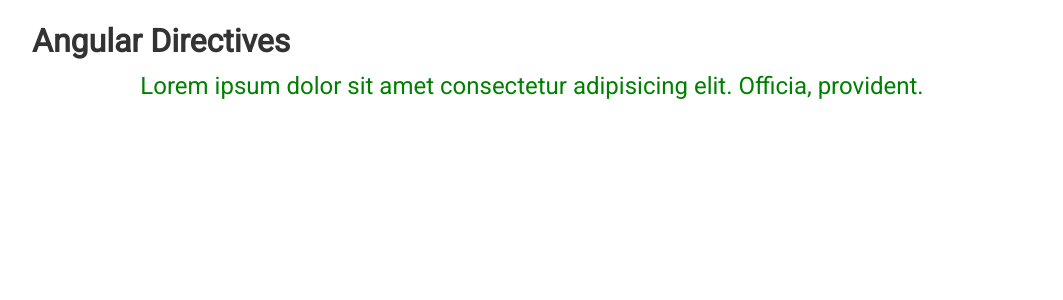
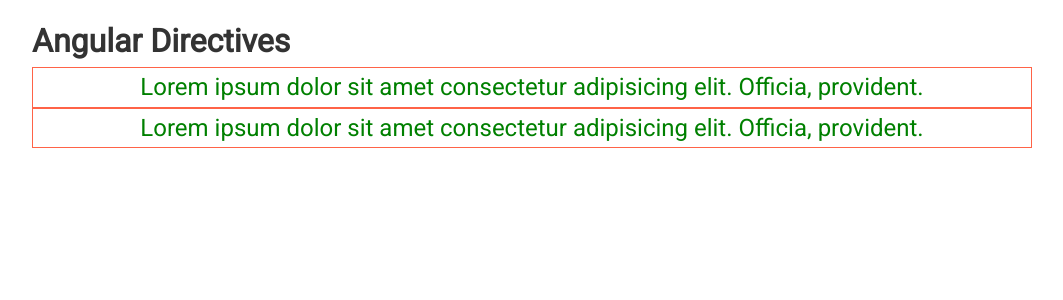
Before and after one commit to TkachukRR/26-angular-demo, an Angular app: page / in a window 1280 px wide. Shown: the top 300 px of the page, without its empty margins (108-1171 px from the left). Built offline with nearby package versions, Linux system fonts and the light colour scheme.

Commit message:
#010 Added posibility change element style by directive and @HostListener whti different possibles

```diff
--- a/src/app/app.component.html
+++ b/src/app/app.component.html
@@ -2,7 +2,25 @@
   <h1>
     {{ title.split("-").join(" ") }}
   </h1>
-  <p appStyle>
+  <p
+    appStyle="tomato"
+    [fontWeight]="'bold'"
+    [directiveStyles]="{
+      cursor: 'pointer',
+      border: '1px solid gray',
+      borderRadius: '8px'
+    }"
+  >
+    Lorem ipsum dolor sit amet consectetur adipisicing elit. Officia, provident.
+  </p>
+
+  <p
+    appStyle="pink"
+    [fontWeight]="'bold'"
+    [directiveStyles]="{
+      border: '1px solid brown'
+    }"
+  >
     Lorem ipsum dolor sit amet consectetur adipisicing elit. Officia, provident.
   </p>
 </div>
--- a/src/app/directives/style.directive.ts
+++ b/src/app/directives/style.directive.ts
@@ -1,15 +1,48 @@
-import { Directive, ElementRef, Renderer2, HostListener } from '@angular/core';
+import {
+  Directive,
+  ElementRef,
+  Renderer2,
+  HostListener,
+  Input,
+} from '@angular/core';
 
 @Directive({
   selector: '[appStyle]',
 })
 export class StyleDirective {
+  @Input('appStyle') color: string = 'yellow';
+  @Input() fontWeight: string = 'normal';
+  @Input() directiveStyles: {
+    cursor?: string;
+    border?: string;
+    borderRadius?: string;
+  } = { cursor: 'wait', border: '1px solid tomato', borderRadius: 'none' };
+
   constructor(private elRef: ElementRef, private render: Renderer2) {
+    console.log(this.color);
     console.log(elRef);
     elRef.nativeElement.style.color = 'red';
+
     setTimeout(() => {
       this.render.setStyle(this.elRef.nativeElement, 'color', 'green');
-    }, 3000);
+    }, 2000);
+    console.log(this.fontWeight);
+
+    this.render.setStyle(
+      this.elRef.nativeElement,
+      'cursor',
+      this.directiveStyles.cursor
+    );
+    this.render.setStyle(
+      this.elRef.nativeElement,
+      'border',
+      this.directiveStyles.border
+    );
+    this.render.setStyle(
+      this.elRef.nativeElement,
+      'borderRadius',
+      this.directiveStyles.borderRadius
+    );
   }
 
   @HostListener('click', ['$event.target']) onClick(event: Event) {
@@ -17,10 +50,36 @@
   }
 
   @HostListener('mouseenter') onMouseEnter() {
-    this.render.setStyle(this.elRef.nativeElement, 'color', 'blue');
+    console.log(this.color);
+
+    this.render.setStyle(this.elRef.nativeElement, 'color', this.color);
+    this.render.setStyle(
+      this.elRef.nativeElement,
+      'fontWeight',
+      this.fontWeight
+    );
+    this.render.setStyle(
+      this.elRef.nativeElement,
+      'cursor',
+      this.directiveStyles.cursor
+    );
+    this.render.setStyle(
+      this.elRef.nativeElement,
+      'border',
+      this.directiveStyles.border
+    );
+    this.render.setStyle(
+      this.elRef.nativeElement,
+      'borderRadius',
+      this.directiveStyles.borderRadius
+    );
   }
 
   @HostListener('mouseleave') onMouseLeave() {
     this.render.setStyle(this.elRef.nativeElement, 'color', null);
+    this.render.setStyle(this.elRef.nativeElement, 'fontWeight', null);
+    this.render.setStyle(this.elRef.nativeElement, 'cursor', null);
+    this.render.setStyle(this.elRef.nativeElement, 'border', null);
+    this.render.setStyle(this.elRef.nativeElement, 'borderRadius', null);
   }
 }
```
